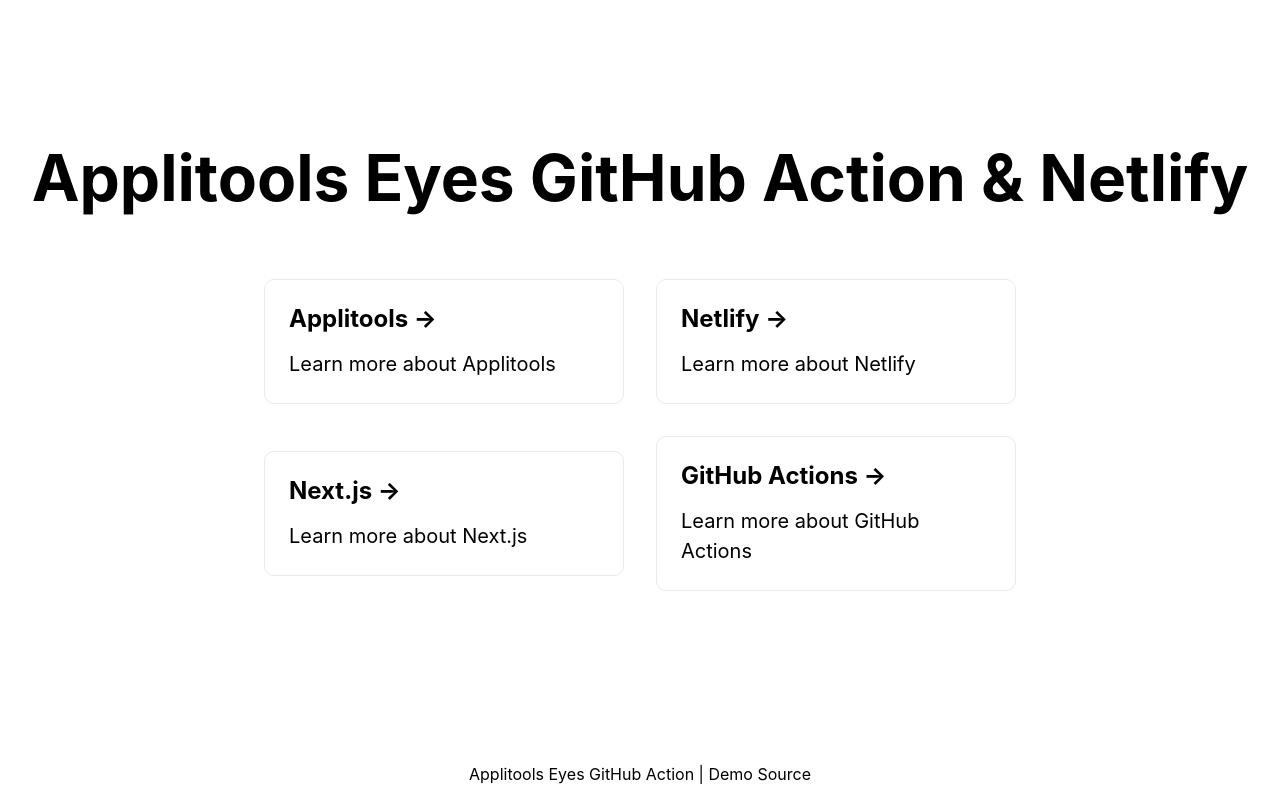
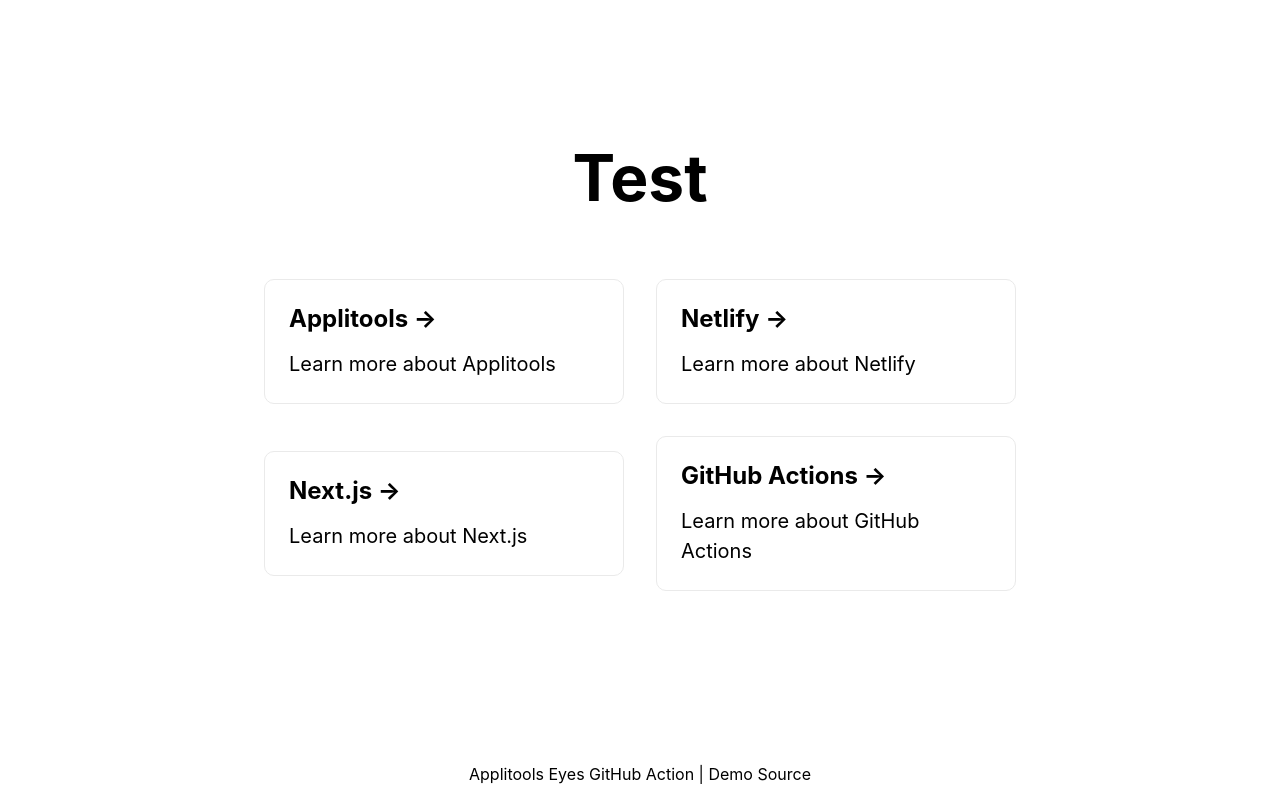
Before and after one commit to colbyfayock/demo-eyes-actions-netlify, a Next.js app: page / in a window 1280 px wide. Built offline with nearby package versions, Linux system fonts and the light colour scheme.

Commit message:
Update index.js

```diff
--- a/pages/index.js
+++ b/pages/index.js
@@ -12,7 +12,7 @@
 
       <main className={styles.main}>
         <h1 className={styles.title}>
-          Applitools Eyes GitHub Action & Netlify
+Test
         </h1>
 
         <div className={styles.grid}>
```
